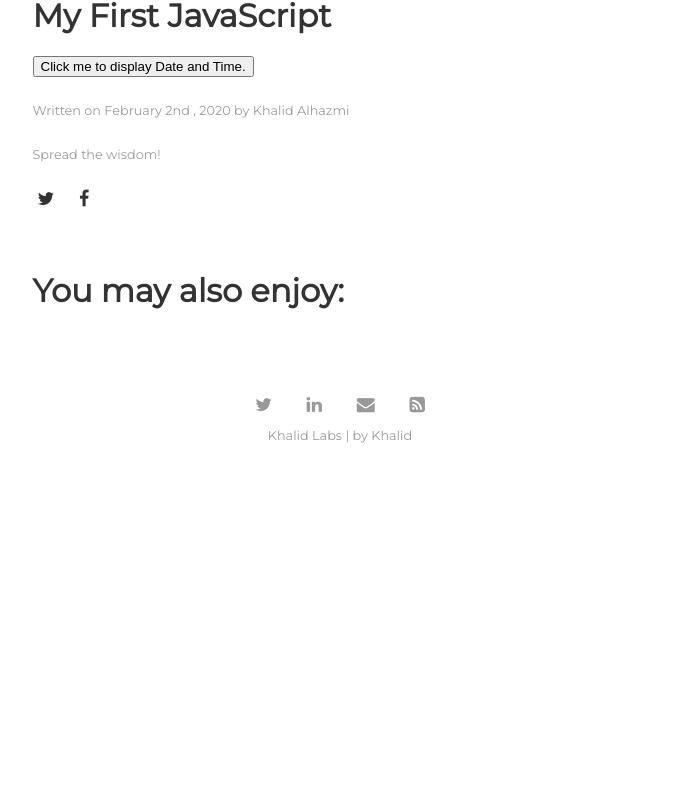
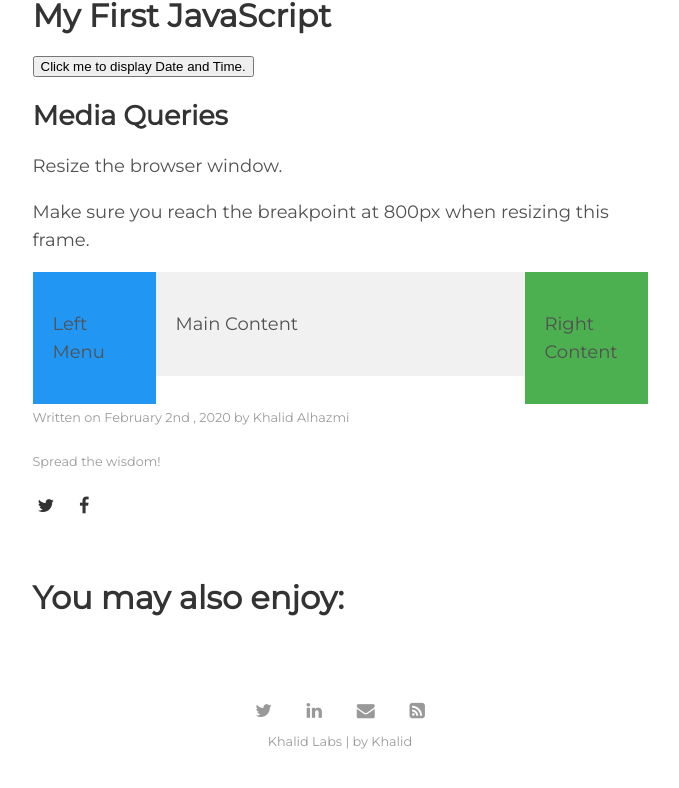
Before and after one commit to khalidlabs/khalidlabs.github.io, a Jekyll site: the page built from _posts/2020-02-02-test-post.md, in a window 1280 px wide. Shown: the part 930-1718 px from the top of the page, without its empty margins (300-979 px from the left). Built offline with Jekyll 4.4.1, drawn with Linux system fonts in a browser that asks for light colours; before the commit the page ends 1412 px from its top, so only the background shows below that.

Commit message:
Update date.html

```diff
--- a/_includes/date.html
+++ b/_includes/date.html
@@ -11,3 +11,63 @@ Click me to display Date and Time.</button>
 
 </body>
 </html>
+
+
+<html>
+<head>
+<meta name="viewport" content="width=device-width, initial-scale=1.0">
+<style>
+* {
+  box-sizing:border-box;
+}
+
+.left {
+  background-color:#2196F3;
+  padding:20px;
+  float:left;
+  width:20%; /* The width is 20%, by default */
+}
+
+.main {
+  background-color:#f1f1f1;
+  padding:20px;
+  float:left;
+  width:60%; /* The width is 60%, by default */
+}
+
+.right {
+  background-color:#4CAF50;
+  padding:20px;
+  float:left;
+  width:20%; /* The width is 20%, by default */
+}
+
+/* Use a media query to add a break point at 800px: */
+@media screen and (max-width:800px) {
+  .left, .main, .right {
+    width:100%; /* The width is 100%, when the viewport is 800px or smaller */
+  }
+}
+</style>
+</head>
+<body>
+
+<h2>Media Queries</h2>
+<p>Resize the browser window.</p>
+
+<p>Make sure you reach the breakpoint at 800px when resizing this frame.</p>
+
+<div class="left">
+  <p>Left Menu</p>
+</div>
+
+<div class="main">
+  <p>Main Content</p>
+</div>
+
+<div class="right">
+  <p>Right Content</p>
+</div>
+
+</body>
+</html>
```
